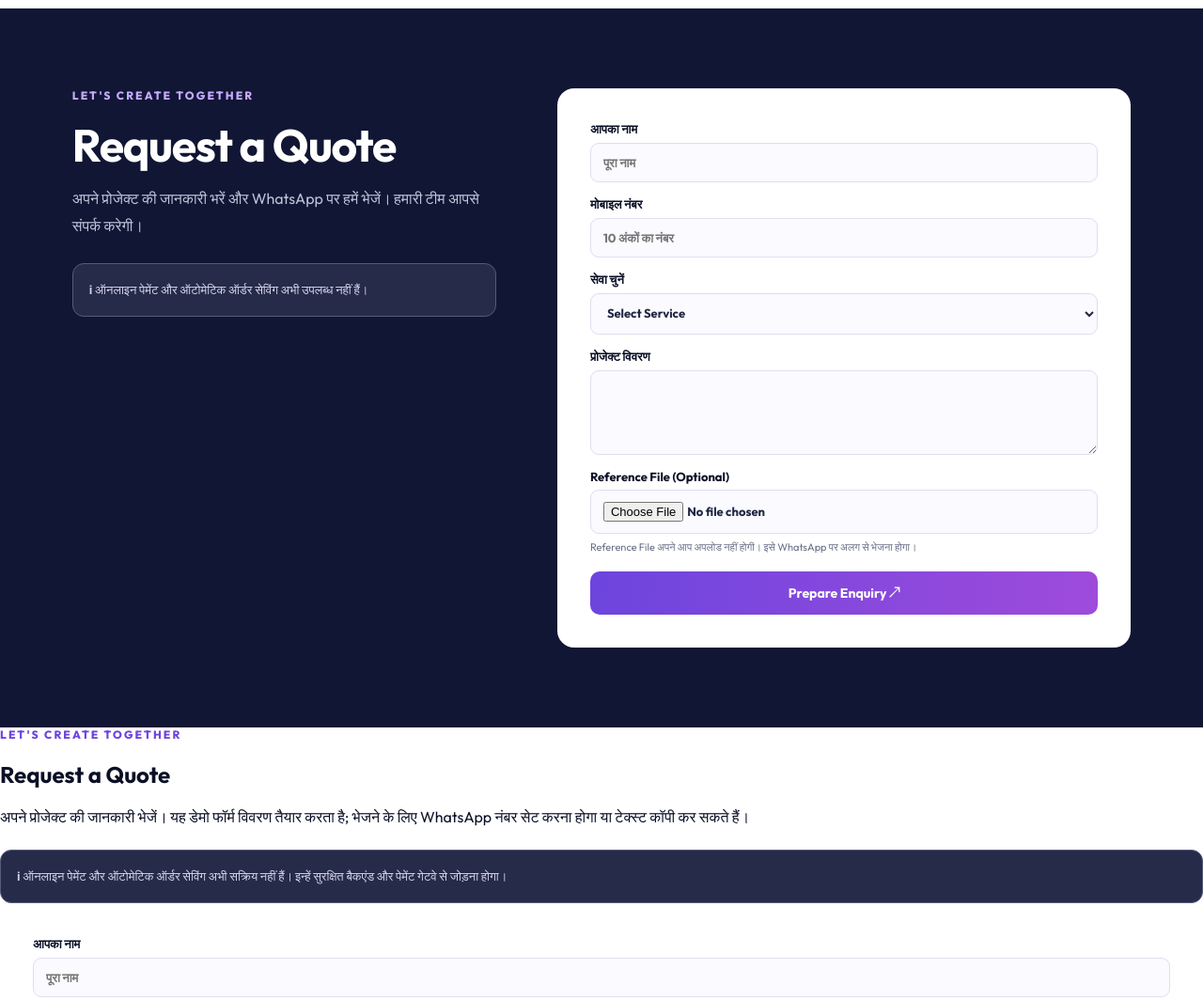
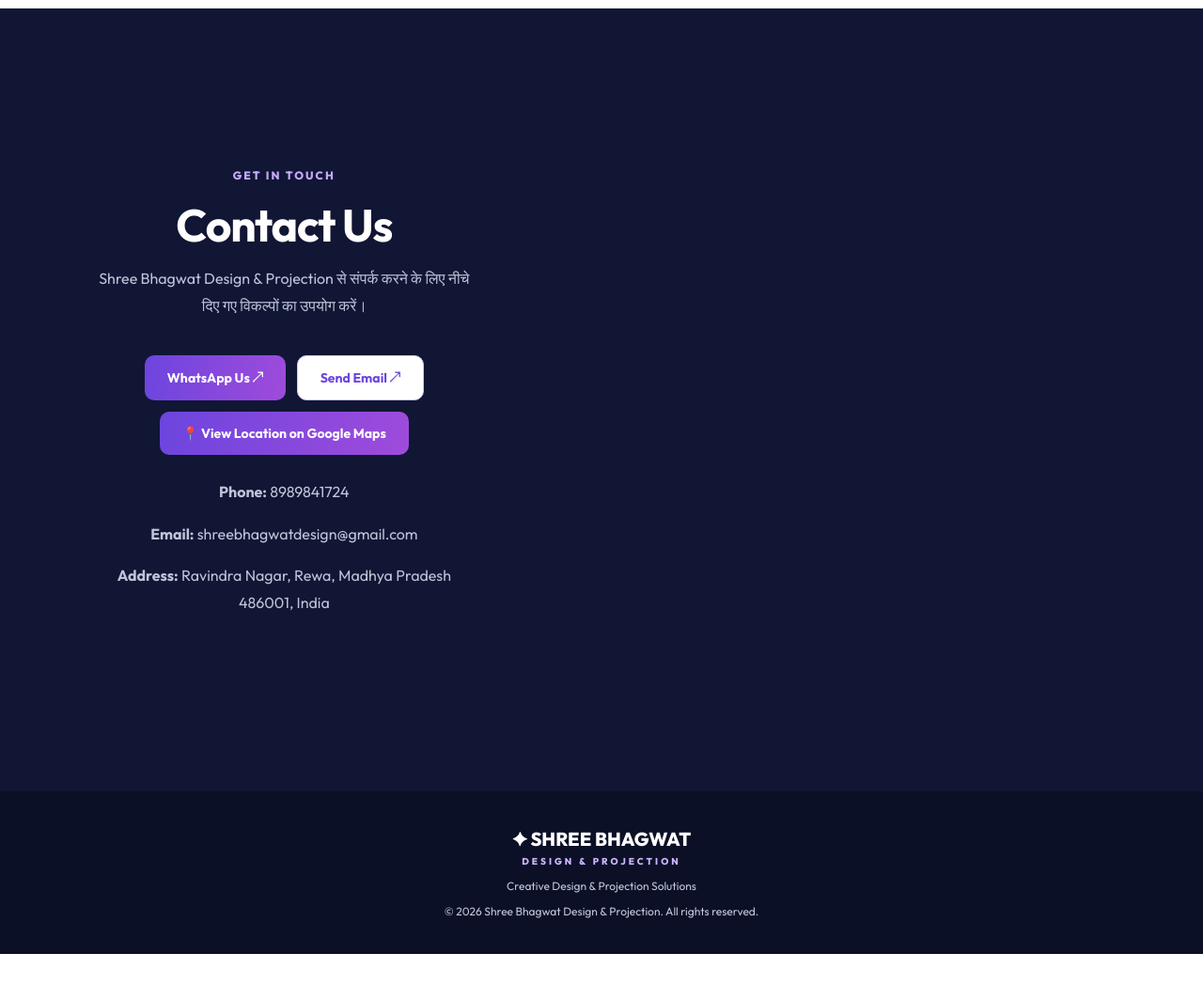
Before and after one commit to shreebhagwatdesign/shree-bhagwat-website, a plain HTML site: page index.html in a window 1280 px wide. Shown: the part 3040-4104 px from the top of the page at 94% size. After the commit the page ends 4055 px from the top, so only its background shows below. Drawn offline with Linux system fonts and the light colour scheme.

Commit message:
Revise contact section and remove quote form
Updated contact section with new layout and removed quote form.

```diff
--- a/index.html
+++ b/index.html
@@ -116,143 +116,49 @@
 
 <section class="section quote-section" id="order">
 
-  <div class="quote-intro">
-    <div class="eyebrow">LET'S CREATE TOGETHER</div>
-    <h2>Request a Quote</h2>
+<section class="section center" id="contact">
+  <div class="eyebrow">GET IN TOUCH</div>
+  <h2>Contact Us</h2>
+  <p class="sub">
+    Shree Bhagwat Design & Projection से
+    संपर्क करने के लिए नीचे दिए गए
+    विकल्पों का उपयोग करें।
+  </p>
 
-    <p>
-      अपने प्रोजेक्ट की जानकारी भरें और
-      WhatsApp पर हमें भेजें। हमारी टीम
-      आपसे संपर्क करेगी।
-    </p>
+  <div class="btns" style="justify-content:center; flex-wrap:wrap;">
+    <a class="btn primary"
+       href="https://wa.me/918989841724"
+       target="_blank"
+       rel="noopener noreferrer">
+      WhatsApp Us ↗
+    </a>
 
-    <div class="note">
-      ℹ ऑनलाइन पेमेंट और ऑटोमेटिक ऑर्डर
-      सेविंग अभी उपलब्ध नहीं हैं।
-    </div>
+    <a class="btn outline"
+       href="mailto:shreebhagwatdesign@gmail.com">
+      Send Email ↗
+    </a>
+
+    <a class="btn primary"
+       href="https://www.google.com/maps/search/?api=1&amp;query=Ravindra+Nagar%2C+Rewa%2C+Madhya+Pradesh+486001"
+       target="_blank"
+       rel="noopener noreferrer">
+      📍 View Location on Google Maps
+    </a>
   </div>
 
-  <form id="quoteForm" class="quote-form">
+  <p style="margin-top:25px;">
+    <strong>Phone:</strong> 8989841724
+  </p>
+  <p>
+    <strong>Email:</strong>
+    shreebhagwatdesign@gmail.com
+  </p>
+  <p>
+    <strong>Address:</strong>
+    Ravindra Nagar, Rewa,
+    Madhya Pradesh 486001, India
+  </p>
+</section>
 
-    <label>
-      आपका नाम
-      <input
-        name="name"
-        type="text"
-        required
-        placeholder="पूरा नाम">
-    </label>
-
-    <label>
-      मोबाइल नंबर
-      <input
-        name="phone"
-        type="tel"
-        required
-        inputmode="numeric"
-        pattern="[0-9]{10}"
-        maxlength="10"
-        placeholder="10 अंकों का नंबर">
-    </label>
-
-    <label>
-      सेवा चुनें
-      <select name="service" required>
-        <option value="">Select Service</option>
-        <option>Graphic Design</option>
-        <option>Projection Solutions</option>
-        <option>Wedding & Event Design</option>
-        <option>Print-Ready Artwork</option>
-        <option>Custom Design Projects</option>
-        <option>Logo & Branding</option>
-      </select>
-    </label>
-
-    <label>
-      प्रोजेक्ट विवरण
-      <textarea
-        name="details"
-        rows="4"
-        required
-        placeholder="काम का प्रकार, साइज, समय आदि">
-      </textarea>
-    </label>
-
-    <label>
-      Reference File (Optional)
-      <input
-        type="file"
-        id="referenceFile"
-        accept=".jpg,.jpeg,.png,.pdf,.zip,.cdr,.ai">
-    </label>
-
-    <p class="tiny">
-      Reference File अपने आप अपलोड
-      नहीं होगी। इसे WhatsApp पर
-      अलग से भेजना होगा।
-    </p>
-
-    <button class="btn primary full" type="submit">
-      Prepare Enquiry ↗
-    </button>
-
-    <div
-      id="formResult"
-      class="form-result"
-      aria-live="polite"
-      hidden>
-
-      <p>
-        आपकी Enquiry तैयार है।
-        नीचे WhatsApp बटन दबाकर भेजें।
-      </p>
-
-      <textarea
-        id="messageOutput"
-        rows="6"
-        readonly></textarea>
-
-      <div class="btns">
-        <button
-          id="copyBtn"
-          type="button"
-          class="btn outline">
-          Copy Details
-        </button>
-
-        <a
-          id="whatsappBtn"
-          class="btn primary"
-          target="_blank"
-          rel="noopener noreferrer"
-          hidden>
-          Send on WhatsApp
-        </a>
-      </div>
-
-    </div>
-
-  </form>
-</section>
-<div class="quote-intro"><div class="eyebrow">LET'S CREATE TOGETHER</div><h2>Request a Quote</h2><p>अपने प्रोजेक्ट की जानकारी भेजें। यह डेमो फॉर्म विवरण तैयार करता है; भेजने के लिए WhatsApp नंबर सेट करना होगा या टेक्स्ट कॉपी कर सकते हैं।</p><div class="note">ℹ ऑनलाइन पेमेंट और ऑटोमेटिक ऑर्डर सेविंग अभी सक्रिय नहीं हैं। इन्हें सुरक्षित बैकएंड और पेमेंट गेटवे से जोड़ना होगा।</div></div><form id="quoteForm" class="quote-form"><label>आपका नाम<input name="name" required placeholder="पूरा नाम"></label><label>मोबाइल नंबर<input name="phone" required inputmode="numeric" pattern="[0-9]{10}" maxlength="10" placeholder="10 अंकों का नंबर"></label><label>सेवा चुनें
-<select name="service" required>
-  <option value="">Select Service</option>
-  <option>Graphic Design</option>
-  <option>Projection Solutions</option>
-  <option>Wedding & Event Design</option>
-  <option>Print-Ready Artwork</option>
-  <option>Custom Design Projects</option>
-  <option>Logo & Branding</option>
-</select>
-
-<div style="text-align:center; margin:25px 0;">
-  <a href="https://www.google.com/maps/search/?api=1&query=Ravindra+Nagar%2C+Rewa%2C+Madhya+Pradesh+486001"
-     target="_blank"
-     rel="noopener noreferrer"
-     style="display:inline-block; padding:14px 25px; background:#6545df; color:white; border-radius:10px; text-decoration:none; font-weight:bold;">
-    📍 View Location on Google Maps
-  </a>
-</div>
-</section>
 </main><footer><div class="footer-logo">✦ SHREE BHAGWAT <small>DESIGN & PROJECTION</small></div><p>Creative Design & Projection Solutions</p><p>© <span id="year"></span> Shree Bhagwat Design & Projection. All rights reserved.</p></footer>
 <script src="script.js"></script></body></html>
```
